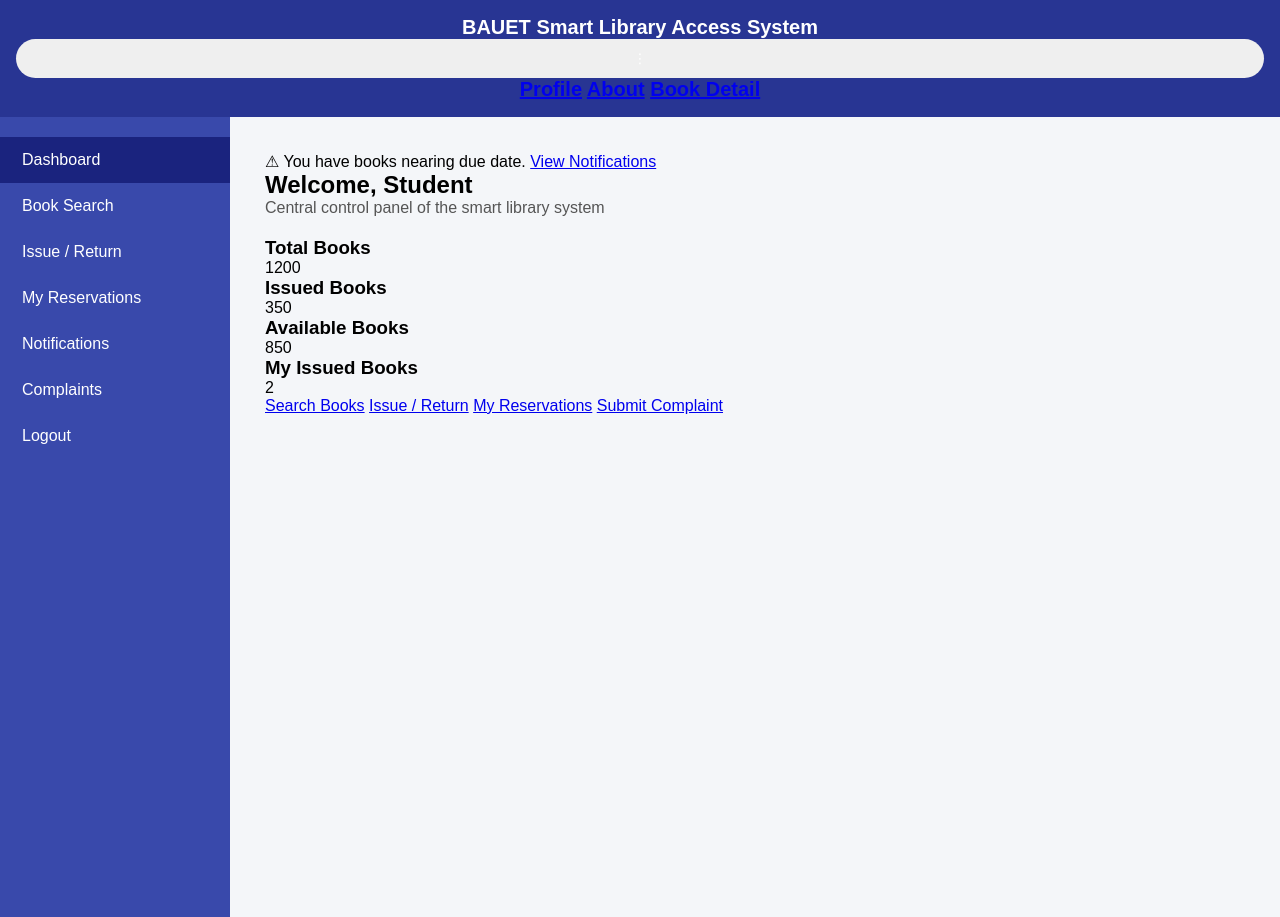
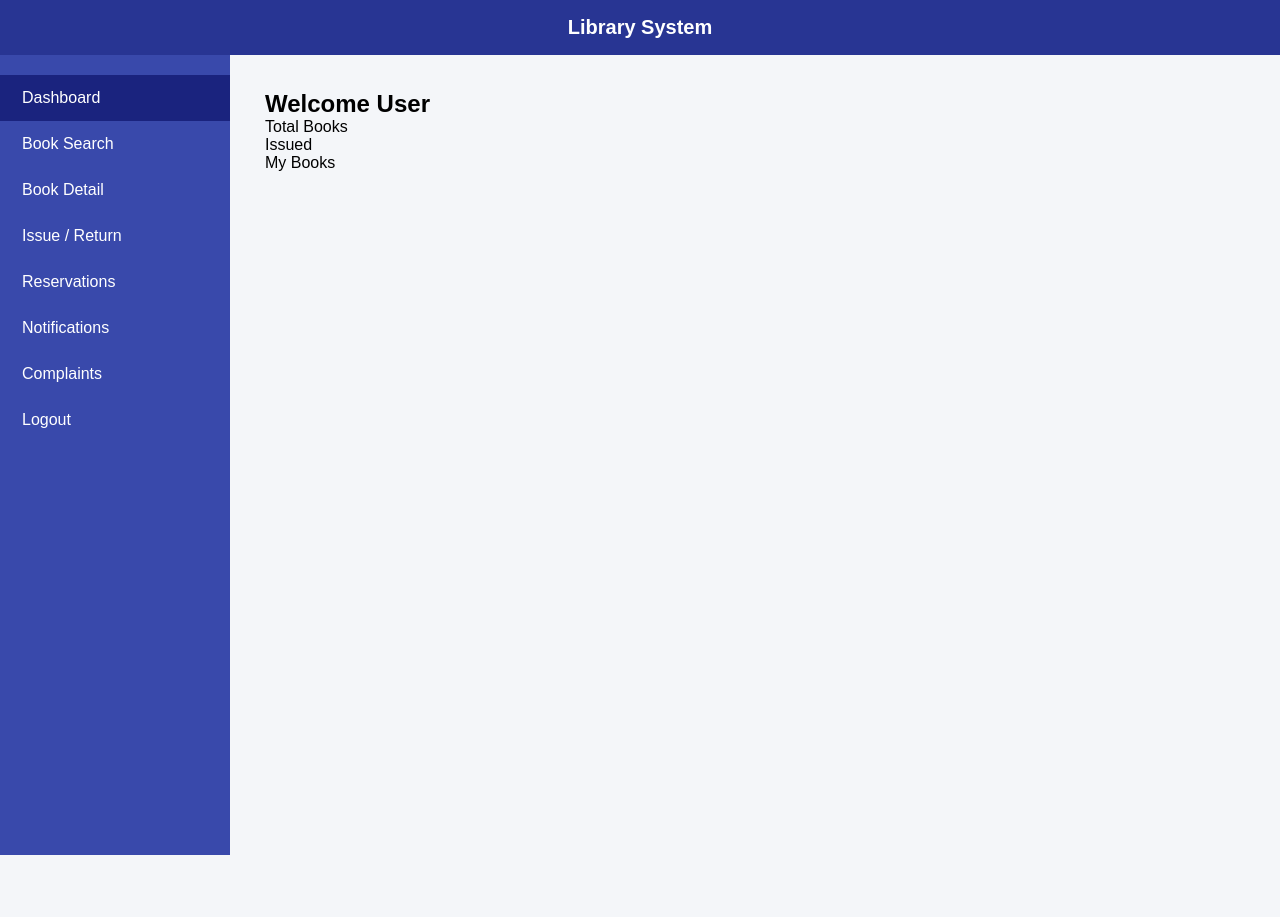
Before and after one commit to Jannat-Risha/bauet-library-access-system, a plain HTML site: page HTML/dashboard.html in a window 1280 px wide. After the commit the page ends 855 px from the top, so only its background shows below. Drawn offline with Linux system fonts and the light colour scheme.

Commit message:
updated dashboard

```diff
--- a/HTML/dashboard.html
+++ b/HTML/dashboard.html
@@ -1,79 +1,41 @@
 <!DOCTYPE html>
-<html lang="en">
+<html>
 <head>
+<meta charset="UTF-8">
+<title>User Dashboard</title>
 <link rel="stylesheet" href="style.css">
-    <meta charset="UTF-8">
-    <title>Dashboard | BAUET Smart Library</title>
-    <link rel="stylesheet" href="dashboard.css">
 </head>
+
 <body>
 
-<div class="header">
-    BAUET Smart Library Access System
-
-    <!-- 3 DOT MENU -->
-    <div class="menu-container">
-        <button class="menu-btn" onclick="toggleMenu()">⋮</button>
-        <div class="menu-content" id="menu">
-            <a href="profile.html">Profile</a>
-            <a href="about.html">About</a>
-            <a href="book-detail.html">Book Detail</a>
-        </div>
-    </div>
-</div>
+<div class="header">Library System</div>
 
 <div class="container">
 
-    <!-- SIDEBAR -->
 <div class="sidebar">
 <a href="dashboard.html" class="active">Dashboard</a>
 <a href="book-search.html">Book Search</a>
+<a href="book-detail.html">Book Detail</a>
 <a href="issue-return.html">Issue / Return</a>
-        <a href="reservation.html">My Reservations</a>
+<a href="reservation.html">Reservations</a>
 <a href="notifications.html">Notifications</a>
 <a href="complaints.html">Complaints</a>
 <a href="index.html">Logout</a>
 </div>
 
-    <!-- CONTENT -->
 <div class="content">
-        <div class="notice">
-            ⚠ You have books nearing due date.
-            <a href="notifications.html">View Notifications</a>
+
+<h2>Welcome User</h2>
+
+<div class="cards">
+<div class="card">Total Books</div>
+<div class="card">Issued</div>
+<div class="card">My Books</div>
 </div>
 
-        <h2>Welcome, Student</h2>
-        <p class="subtitle">Central control panel of the smart library system</p>
-
-        <div class="cards">
-            <div class="card"><h3>Total Books</h3><span>1200</span></div>
-            <div class="card"><h3>Issued Books</h3><span>350</span></div>
-            <div class="card"><h3>Available Books</h3><span>850</span></div>
-            <div class="card"><h3>My Issued Books</h3><span>2</span></div>
 </div>
 
-        <div class="actions">
-            <a href="book-search.html" class="action-btn">Search Books</a>
-            <a href="issue-return.html" class="action-btn">Issue / Return</a>
-            <a href="reservation.html" class="action-btn">My Reservations</a>
-            <a href="complaints.html" class="action-btn">Submit Complaint</a>
 </div>
-    </div>
-</div>
-
-<script>
-function toggleMenu() {
-    document.getElementById("menu").classList.toggle("show");
-}
-window.onclick = function(e) {
-    if (!e.target.matches('.menu-btn')) {
-        var menu = document.getElementById("menu");
-        if (menu.classList.contains('show')) {
-            menu.classList.remove('show');
-        }
-    }
-}
-</script>
 
 </body>
 </html>
```
Lines whose indentation alone changed are shown as unchanged.
